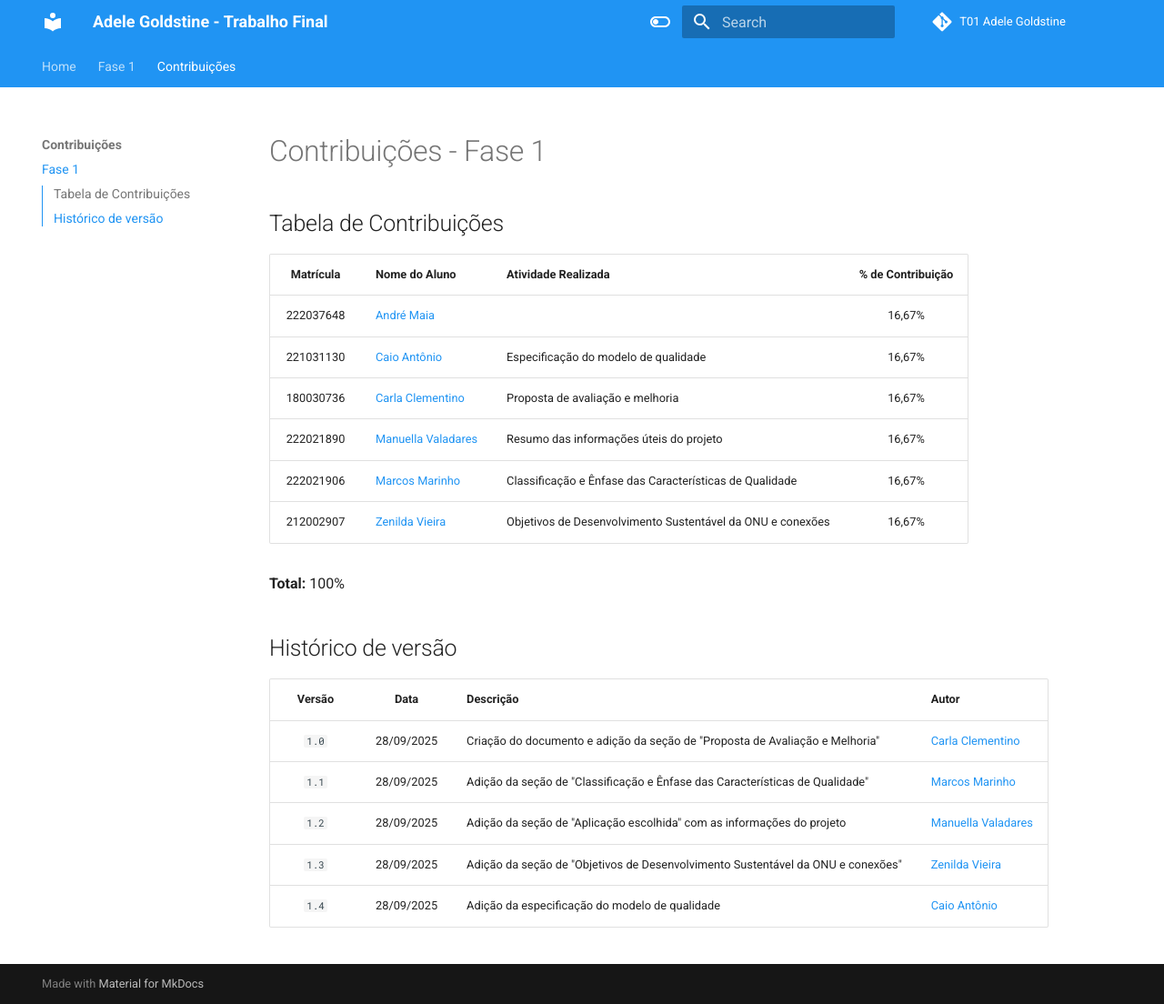
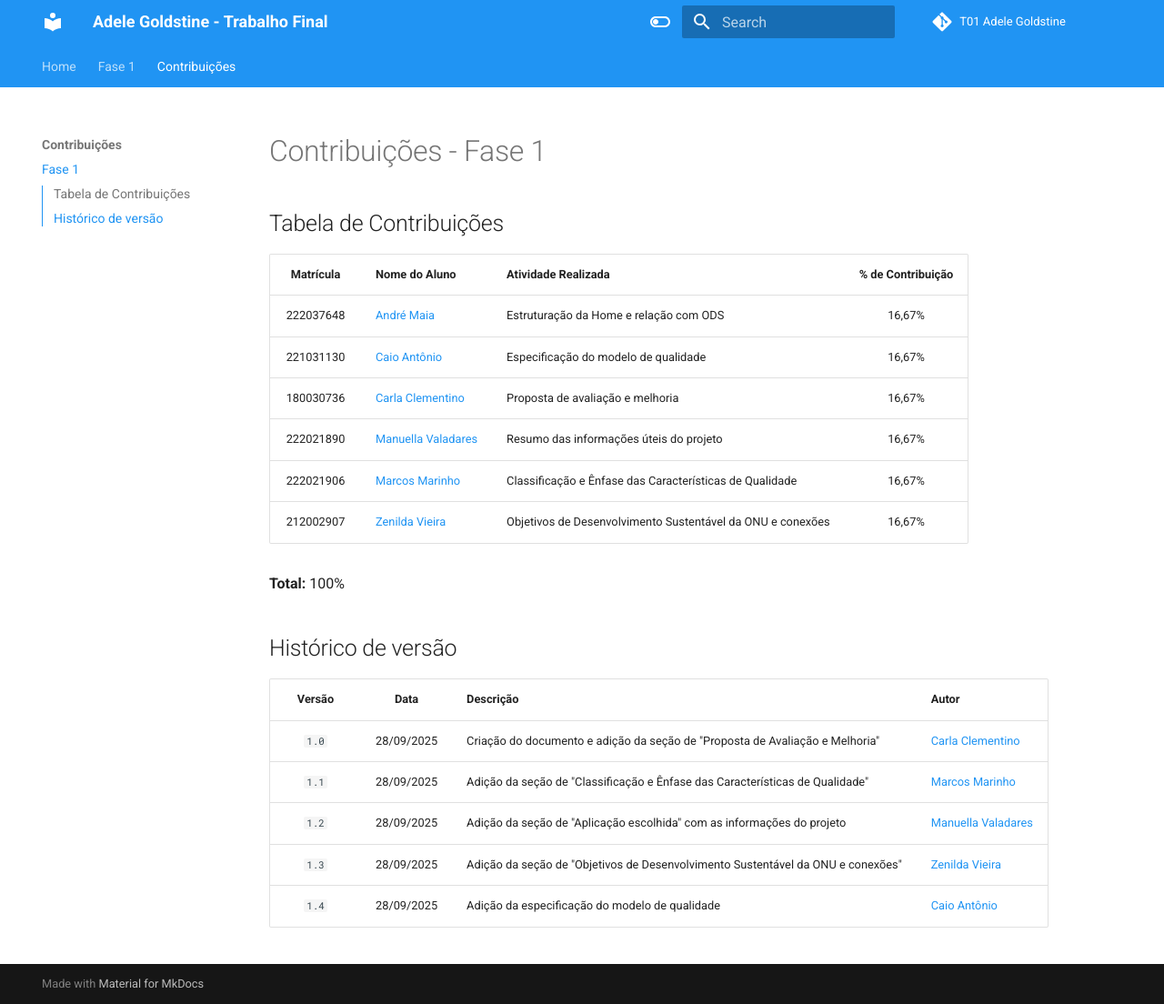
Before and after one commit to FCTE-Qualidade-de-Software-1/2025-2_T01_ADELE-GOLDSTINE, an MkDocs documentation site: the page built from docs/contribuicoes/fase_1.md, in a window 1280 px wide and 1104 px high. Shown: the whole window at 91% size. Built offline with MkDocs 1.6.1 and Material for MkDocs 9.7.7, drawn with Linux system fonts in a browser that asks for light colours; comment, search, counter and statistics services are not loaded.

Commit message:
Atualização tabela de contrbuição

```diff
--- a/docs/contribuicoes/fase_1.md
+++ b/docs/contribuicoes/fase_1.md
@@ -4,7 +4,7 @@
 
 | Matrícula | Nome do Aluno                                          | Atividade Realizada                                        | % de Contribuição |
 | :-------: | :----------------------------------------------------- | :--------------------------------------------------------- | :---------------: |
-| 222037648 | [André Maia](http://github.com/andre-maia51)           |                                                            |      16,67%       |
+| 222037648 | [André Maia](http://github.com/andre-maia51)           |   Estruturação da Home e relação com ODS                                                         |      16,67%       |
 | 221031130 | [Caio Antônio](https://github.com/Caio-Antonio)         | Especificação do modelo de qualidade                       |      16,67%       |
 | 180030736 | [Carla Clementino](https://github.com/ccarlaa)         | Proposta de avaliação e melhoria                           |      16,67%       |
 | 222021890 | [Manuella Valadares](https://github.com/manuvaladares) | Resumo das informações úteis do projeto                    |      16,67%       |
```
